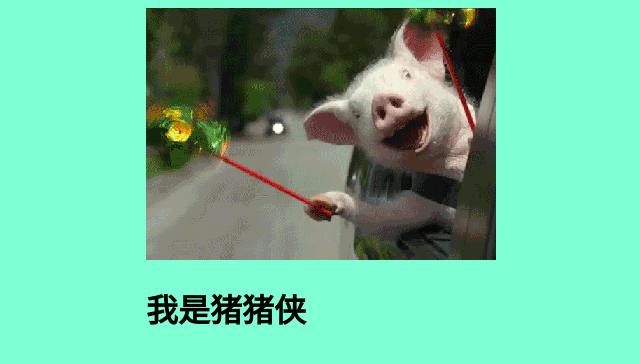
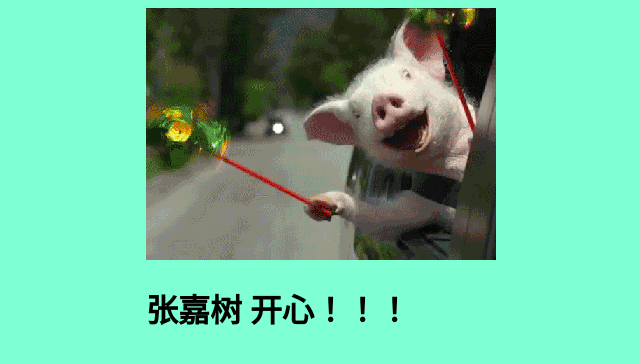
Before and after one commit to dingxingfiting/my_site, a plain HTML site: page index.html in a window 1280 px wide. Shown: the whole page, without its empty margins (294-934 px from the left). Drawn offline with Linux system fonts and the light colour scheme.

Commit message:
Update index.html
2

```diff
--- a/index.html
+++ b/index.html
@@ -4,7 +4,7 @@
 	<meta charset="UTF-8">
 	<meta name="viewport" content="width=device-width, initial-scale=1.0">
 	<meta http-equiv="X-UA-Compatible" content="ie=edge">
-	<title>猪猪之家</title>
+	<title>猪之家</title>
 	<style>
 	*{
 		background-color: aquamarine;
@@ -18,7 +18,7 @@
 <body>
 	<div>
 	<img src="img/zhuhzu.gif" alt="">
-	<h1>我是猪猪侠</h1>
+	<h1>张嘉树  开心！！！</h1>
     </div>
 </body>
 </html>
```
